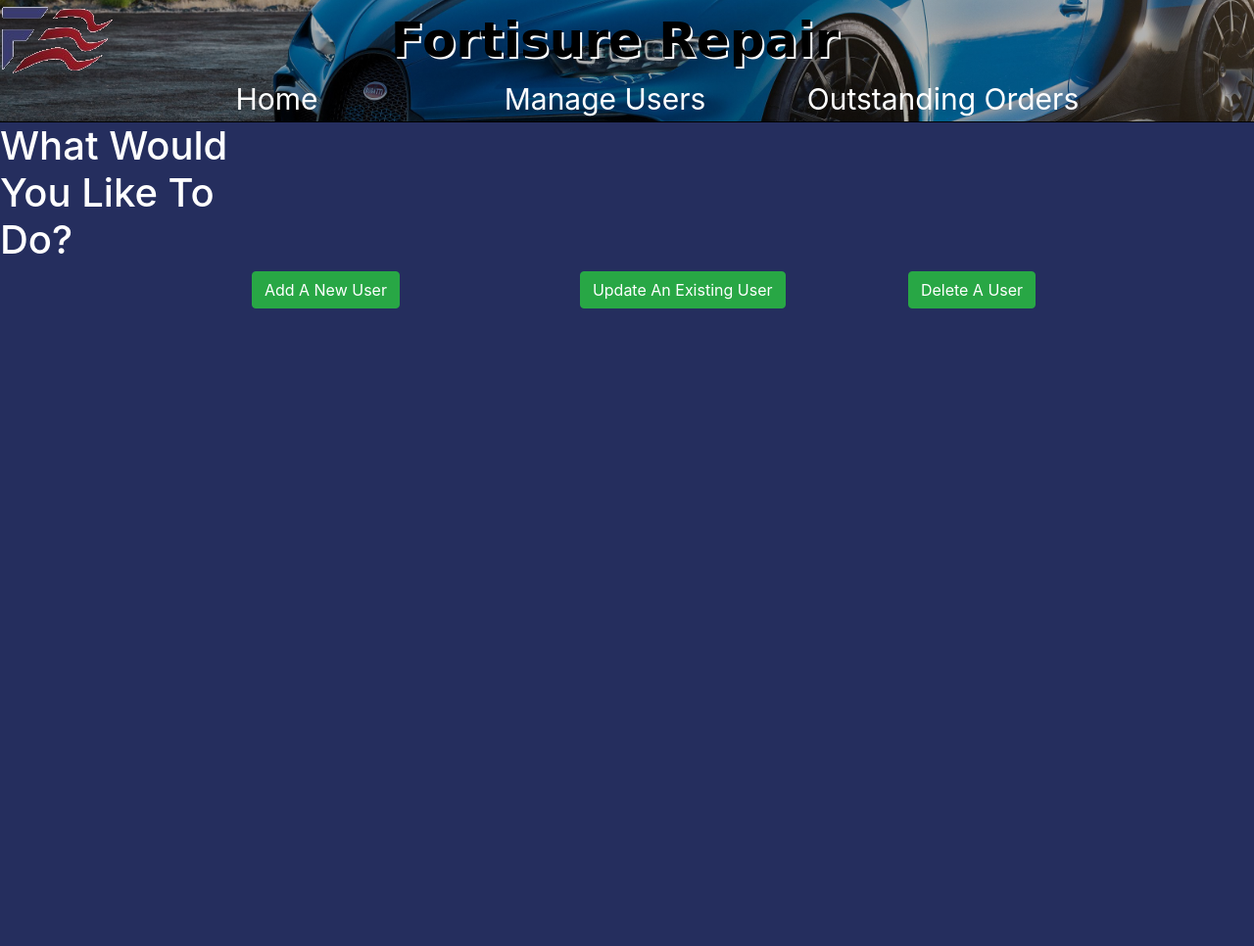
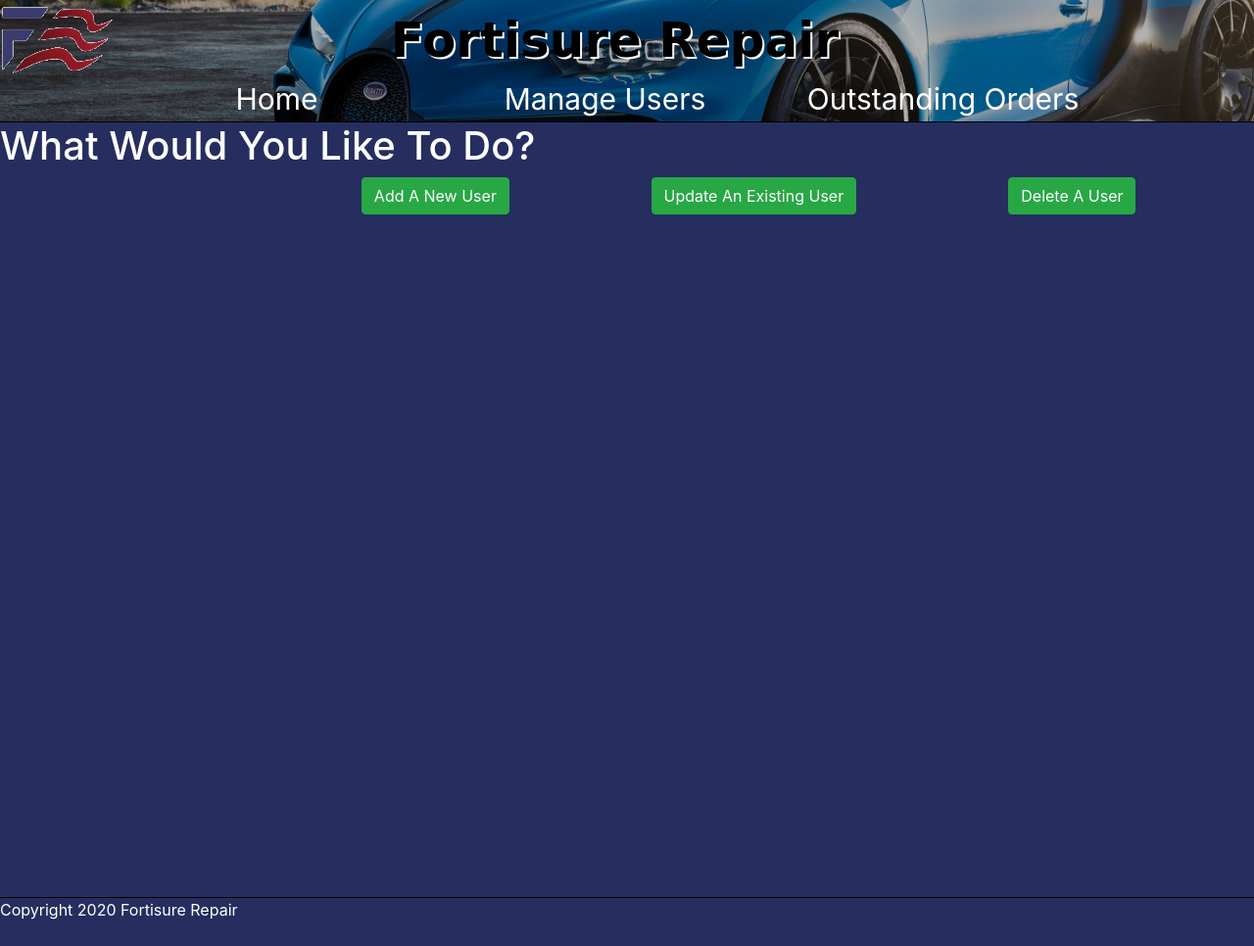
Before and after one commit to tpl1029/final, a PHP site: page /manage.php in a window 1280 px wide; the page is wider, and only the part inside the window is pictured. Shown: that part at 98% size. Before the commit the page ends 315 px from the top of that part, so only its background shows below. Run offline with PHP 8.4, Linux system fonts and the light colour scheme; some web fonts are replaced.

Commit message:
more css progress

```diff
--- a/View/Public/CSS/Scripts.css
+++ b/View/Public/CSS/Scripts.css
@@ -35,6 +35,21 @@ div.form-css{
     grid-template-rows: auto auto;
     grid-row: 1;
     border-bottom: solid 1px black;
+}
+
+.footer{
+    grid-column: 1;
+    grid-row: 3;
+    display: grid;
+    grid-template-columns: 275px auto ;
+    grid-template-rows: auto;
+    border-top: solid 1px black;
+}
+
+.footer-text{
+    grid-row: 1;
+    grid-column: 1;
+    color: white;
 }
 
 /* .center-grid{
@@ -142,9 +136,10 @@ div.form-css{
             grid-column: 1;
             grid-row: 2;
             display: grid;
-            grid-template-columns: 1fr 335px 335px 355px 1fr;
-            grid-template-rows: auto auto 643px;
+            grid-template-columns: 1;
+            grid-template-rows: auto 735px 50px;
             background-color: #252e5e;
+
         }
 
         .manage-menu-text{
@@ -153,44 +148,101 @@ div.form-css{
             color: white;
         }
 
-        .manage-menu-bttns{
-            margin-left: auto;
-
+        .manage-menu-content{
+            grid-column: 1;
+            grid-row: 2;
+            display: grid;
+            grid-template-columns: auto 325px 325px 325px auto;
+            grid-template-rows: auto;
         }
         .manage-menu-btn1{
             grid-column: 2;
-            grid-row: 2;
+            grid-row: 1;
+            margin-left: auto;
+            margin-right: auto;
         }
 
         .manage-menu-btn2{
             grid-column: 3;
-            grid-row: 2;
+            grid-row: 1;
+            margin-left: auto;
+            margin-right: auto;
         }
 
         .manage-menu-btn3{
             grid-column: 4;
-            grid-row: 2;
+            grid-row: 1;
+            margin-left: auto;
+            margin-right: auto;
         }
 
     /* Menu */
 
     /* management options */
-        .manage-grid{
+        .insert-grid{
             display: grid;
             grid-column: 1;
             grid-row: 2;
             grid-template-columns: 1;
-            grid-template-rows: 785px;
+            grid-template-rows: auto 735px 50px;
+            background-color: #9f1224;
         }
 
-        .manage-text{
+        .insert-text{
+            grid-column: 1;
+            grid-row: 1;
             color: white;
         }
 
-        .insert-background{
+        .insert-content{
+            grid-column: 1;
+            grid-row: 2;
+        }
+
+        .update-grid{
+            display: grid;
+            grid-column: 1;
+            grid-row: 2;
+            grid-template-columns: 1;
+            grid-template-rows: auto 735px 50px;
+            background-color: #3b3a6d;
+        }
+
+        .update-text{
+            grid-column: 1;
+            grid-row: 1;
+            color: white;
+        }
+
+        .update-content{
+            grid-column: 1;
+            grid-row: 2;
+        }
+
+        .delete-grid{
+            display: grid;
+            grid-column: 1;
+            grid-row: 2;
+            grid-template-columns: 1;
+            grid-template-rows: auto 735px 50px;
+            background-color: #252e5e;
+        }
+
+        .delete-text{
+            grid-column: 1;
+            grid-row: 1;
+            color: white;
+        }
+
+        .delete-content{
+            grid-column: 1;
+            grid-row: 2;
+        }
+
+        /* .insert-background{
             background-color: #9f1224;
             grid-row: 1;
-        }
+        } */
 
         .update-background{
             background-color: #3b3a6d;
--- a/View/footer.php
+++ b/View/footer.php
@@ -1,2 +1,10 @@
+    <div class = "footer">
+
+        <div class = "footer-text">
+            <p>Copyright 2020 Fortisure Repair</p>
+        </div>
+
+    </div>
+
 </body>
 </html>
--- a/manage.php
+++ b/manage.php
@@ -10,7 +10,8 @@
             <h1>What Would You Like To Do?</h1>
         </div>
 
-        <!-- <div class = "manage-menu-bttns"> -->
+        <div class = "manage-menu-grid">
+            <div class = "manage-menu-content">
                 <div class = "manage-menu-btn1">
                     <a href="./insertuser.php" id="manage-link" class="btn btn-success">Add A New User</a>
                 </div>
@@ -22,6 +23,14 @@
                 <div class = "manage-menu-btn3">
                     <a href="./deleteuser.php" id="manage-link" class="btn btn-success">Delete A User</a>
                 </div>
-        <!-- </div>         -->
+</div>
+        </div>
+
+
+
+        <?php
+        include './view/footer.php';
+
+        ?>
 
     </div>
```
Also changed, not shown: other parts of View/Public/CSS/Scripts.css (+51 -21 lines), deleteuser.php (+5 -5 lines), insertuser.php (+7 -7 lines), outstandingorders.php (+8 -5 lines), updateuser.php (+3 -5 lines). Lines whose indentation alone changed are shown as unchanged.
